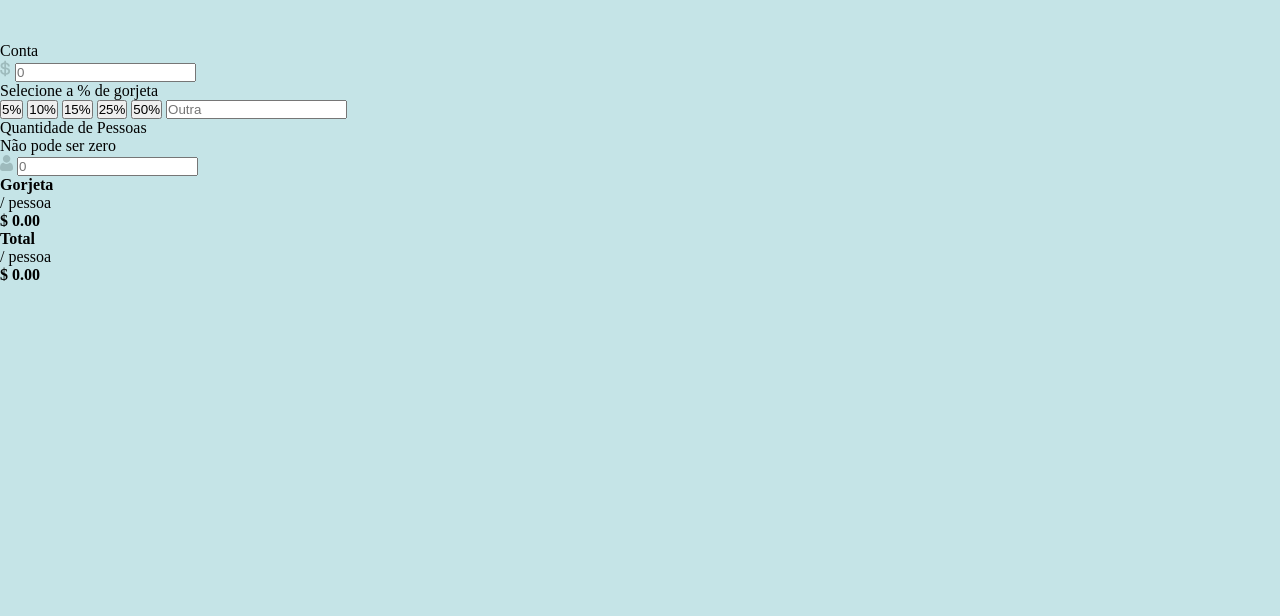
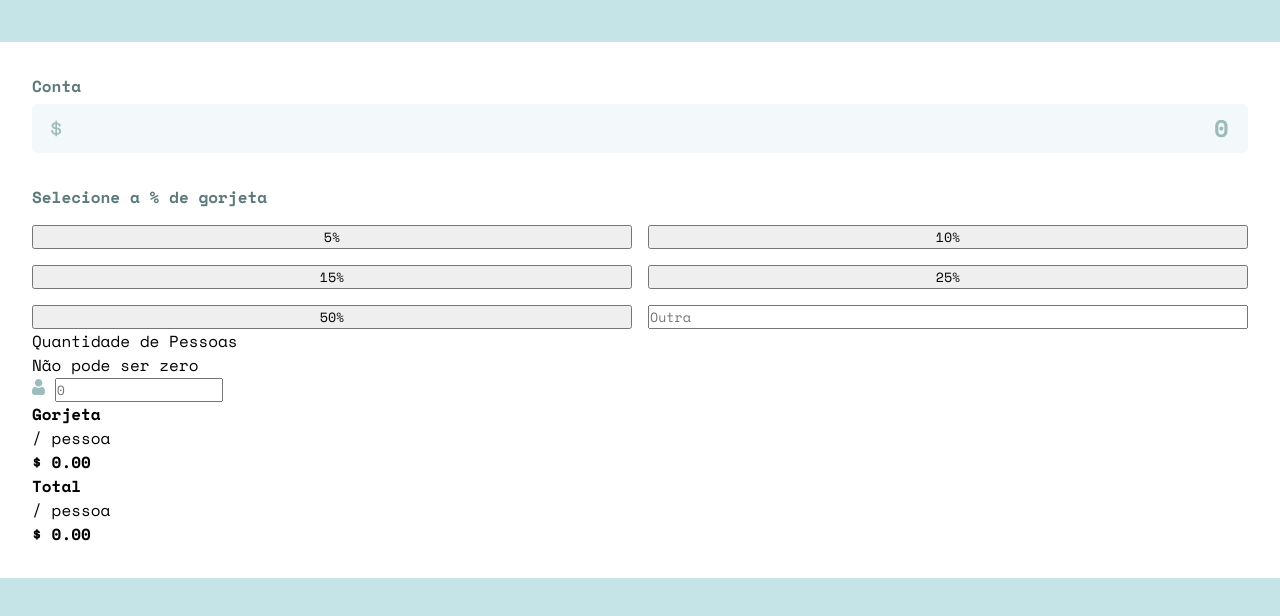
Before and after one commit to Pedro-Pratina/DSWStudyProject-CalculadoraGorjeta, a plain HTML site: page index.html in a window 1280 px wide. Shown: the part 102-718 px from the top of the page. Drawn offline with nearby package versions, Linux system fonts and the light colour scheme.

Commit message:
Segundo commit - CSS

```diff
--- a/index.html
+++ b/index.html
@@ -3,6 +3,9 @@
 <head>
     <meta charset="UTF-8">
     <meta name="viewport" content="width=device-width, initial-scale=1.0">
+    <link rel="preconnect" href="https://fonts.googleapis.com">
+    <link rel="preconnect" href="https://fonts.gstatic.com" crossorigin>
+    <link href="https://fonts.googleapis.com/css2?family=Space+Mono:ital,wght@0,400;0,700;1,400;1,700&display=swap" rel="stylesheet">
     <link rel="stylesheet" href="style.css">
     <script src="./script.js" defer></script>
     <title>Calculadora de Gorjeta-22TB</title>
--- a/style.css
+++ b/style.css
@@ -2,6 +2,7 @@
     margin: 0;
     padding: 0;
     box-sizing: border-box;
+    font-family: "Space Mono", serif;
 }
 
 :root {
@@ -19,7 +20,6 @@
 
 body {
     background-color: var(--green-2);
-
 }
 
 header {
@@ -27,3 +27,64 @@ header {
     justify-content: center;
     padding-block: 2.8rem;
 }
+
+main {
+    background-color: var(--white-0);
+    padding: 2rem;
+}
+
+.conta {
+    margin-bottom: 2rem;
+}
+
+.conta label,
+.gorjeta label {
+    color: var(--green-5);
+    font-weight: 700;
+}
+
+.conta div {
+    margin-top: 0.4rem;
+    background-color: var(--green-1);
+    padding: 0.4rem 1.2rem;
+    display: flex;
+    align-items: center;
+    justify-content: space-between;
+    border-radius: 0.3125rem;
+}
+
+.conta input {
+    border: none;
+    text-align: right;
+    width: 100%;
+    background: none;
+    font-size: 1.5rem;
+    font-weight: 700;
+    color: var(--green-8);
+    outline: none;
+}
+
+.conta input::placeholder {
+    color: var(--green-3);
+}
+
+.conta:has(input:focus) div {
+    outline: 2px solid var(--ligth-9);
+}
+
+.gorjeta div {
+    margin-top: 1rem;
+    display: grid;
+    grid-template-columns: 1fr 1fr;
+    gap: 1rem;
+}
+
+.gorjeta #outra {
+    width: 100%;
+}
+
+input[type="number"]::-webkit-inner-spin-button,
+input[type="number"]::-webkit-outer-spin-button {
+    -webkit-appearance: none;
+    margin: 0;
+}
```
